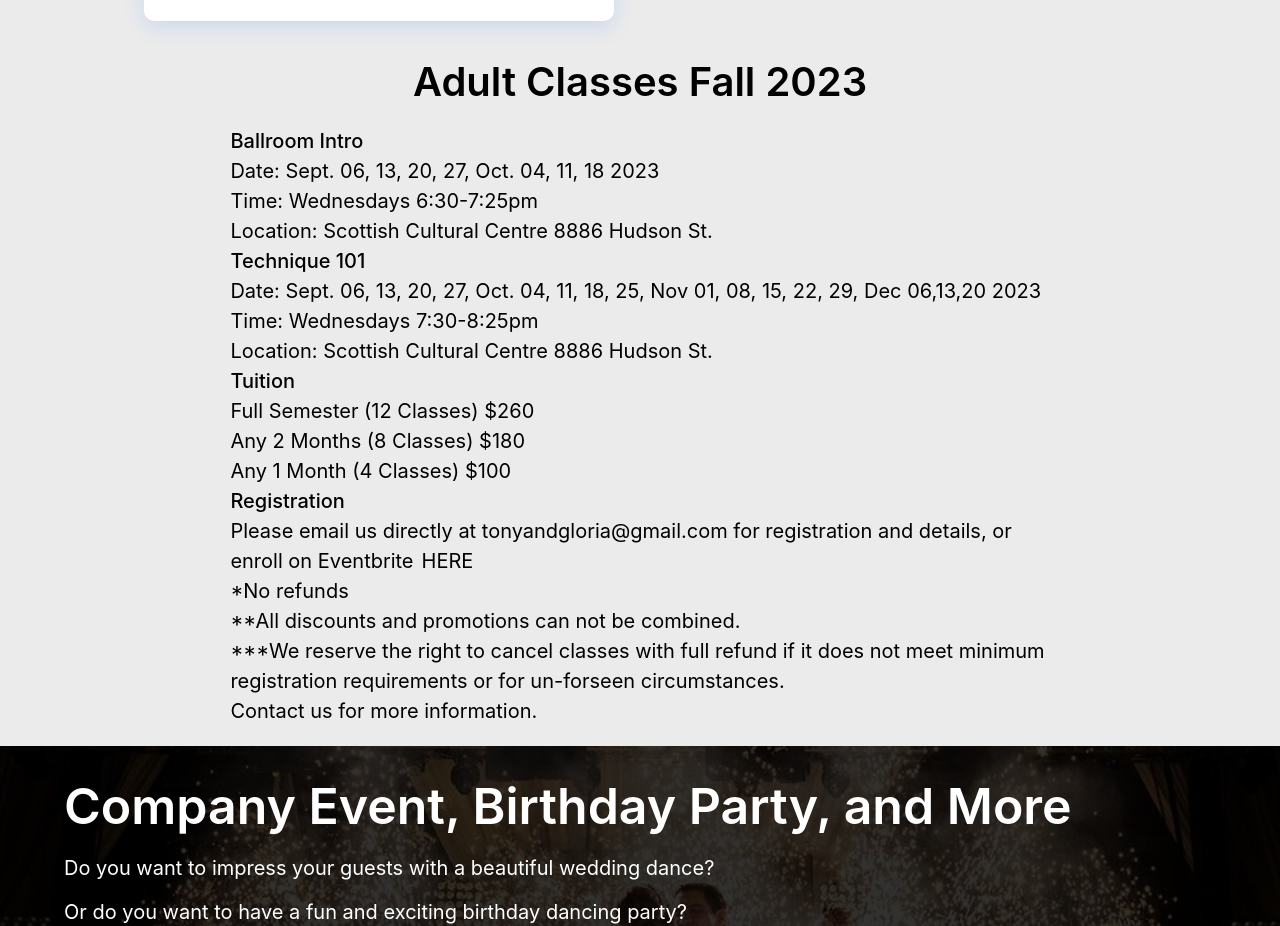
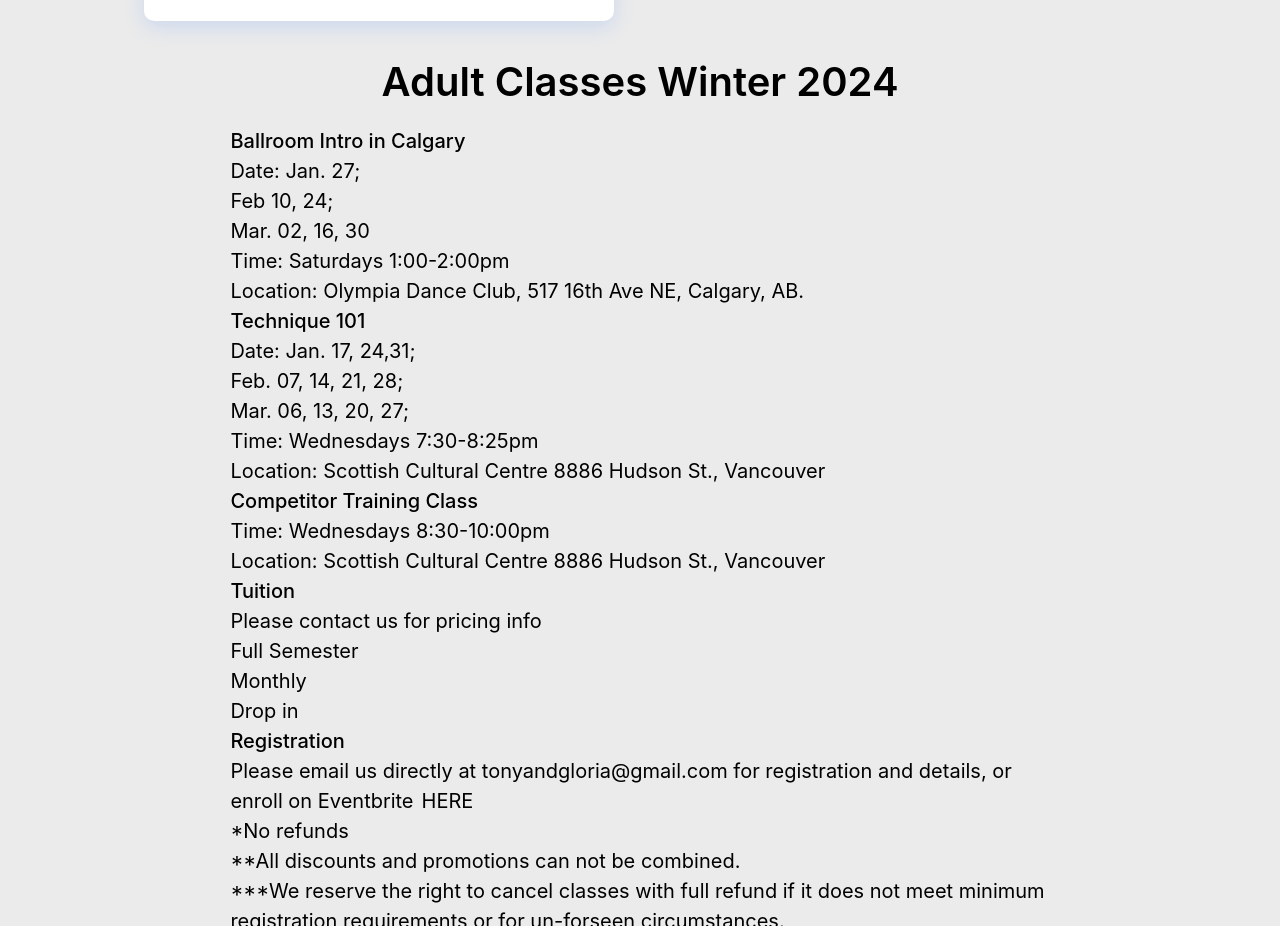
Before and after one commit to GrantLi1012/tg-dancesport, a React (Create React App) app: page /classes in a window 1280 px wide. Shown: the part 4040-4966 px from the top of the page. Built offline with nearby package versions, Linux system fonts and the light colour scheme.

Commit message:
Update Classes.js

```diff
--- a/src/view/Classes/Classes.js
+++ b/src/view/Classes/Classes.js
@@ -141,21 +141,30 @@ const Classes = () => {
                     })}
                 </div>
                 <div className='classes-subtitle'>
-                    Adult Classes Fall 2023
+                    Adult Classes Winter 2024
                 </div>
                 <div className='classes-text'>
-                    <div style={{fontWeight:500}}>Ballroom Intro</div>
-                    <div>Date: Sept. 06, 13, 20, 27, Oct. 04, 11, 18 2023</div>
-                    <div>Time: Wednesdays 6:30-7:25pm</div>
-                    <div>Location: Scottish Cultural Centre 8886 Hudson St.</div>
+                    <div style={{fontWeight:500}}>Ballroom Intro in Calgary</div>
+                    <div>Date: Jan. 27;</div>
+                    <div>Feb 10, 24;</div>
+                    <div>Mar. 02, 16, 30</div>
+                    <div>Time: Saturdays 1:00-2:00pm</div>
+                    <div>Location: Olympia Dance Club, 517 16th Ave NE, Calgary, AB.</div>
                     <div style={{fontWeight:500}}>Technique 101</div>
-                    <div>Date: Sept. 06, 13, 20, 27, Oct. 04, 11, 18, 25, Nov 01, 08, 15, 22, 29, Dec 06,13,20 2023</div>
+                    <div>Date: Jan. 17, 24,31;</div>
+                    <div>Feb. 07, 14, 21, 28;</div>
+                    <div>Mar. 06, 13, 20, 27;</div>
                     <div>Time: Wednesdays 7:30-8:25pm</div>
-                    <div>Location: Scottish Cultural Centre 8886 Hudson St.</div>
+                    <div>Location: Scottish Cultural Centre 8886 Hudson St., Vancouver </div>
+                    <div style={{fontWeight:500}}>Competitor Training Class</div>
+                    <div>Time: Wednesdays 8:30-10:00pm</div>
+                    <div>Location: Scottish Cultural Centre 8886 Hudson St., Vancouver </div>
                     <div style={{fontWeight:500}}>Tuition</div>
-                    <div>Full Semester (12 Classes) $260</div>
-                    <div>Any 2 Months (8 Classes) $180</div>
-                    <div>Any 1 Month (4 Classes) $100</div>
+                    <div>Please contact us for pricing info</div>
+                    <div>Full Semester</div>
+                    <div>Monthly</div>
+                    <div>Drop in</div>
+
                     <div style={{fontWeight:500}}>Registration</div>
                     <div>Please email us directly at tonyandgloria@gmail.com for registration and details, or enroll on Eventbrite
                         <a target='_blank' rel="noopener noreferrer" style={{textDecoration: "none", color: "black", marginLeft: "8px", fontWeight: "400"}} href="https://www.eventbrite.ca/e/adult-ballroom-dance-classes-tickets-385856315627">
```
